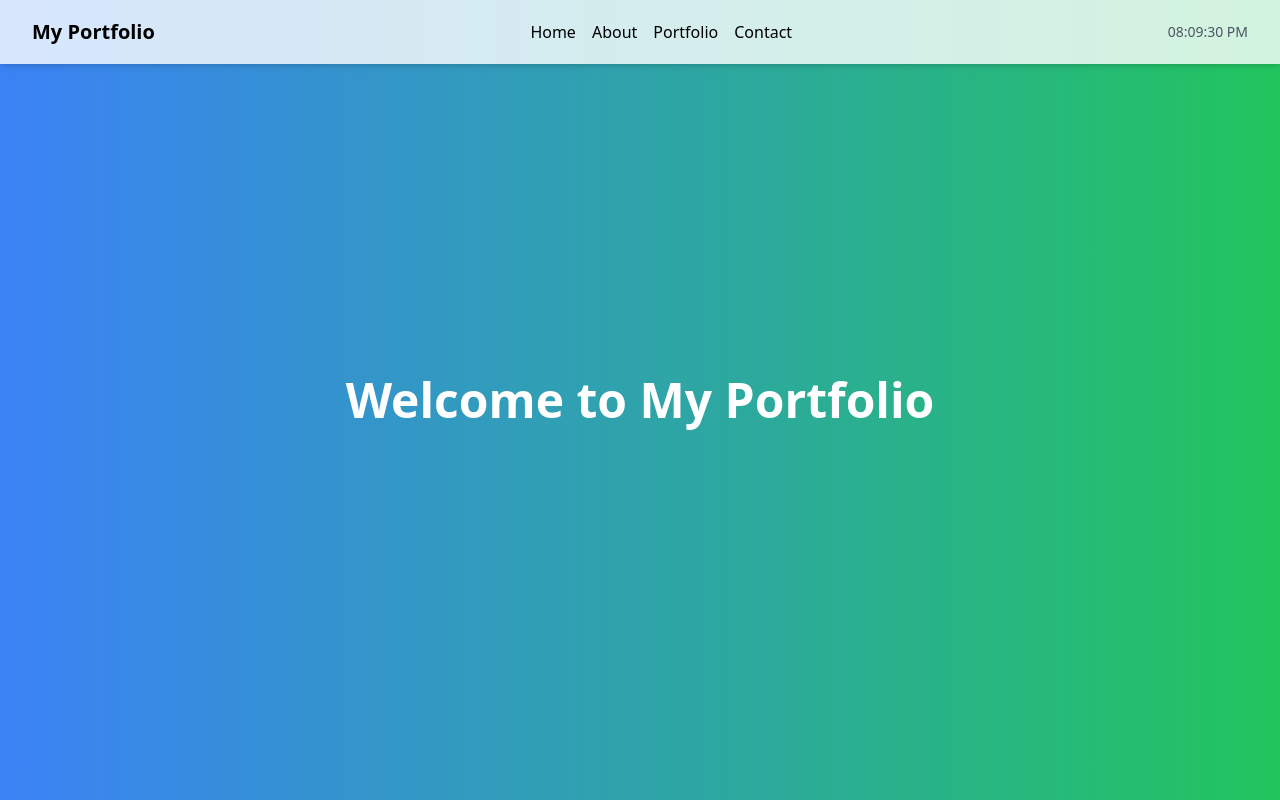
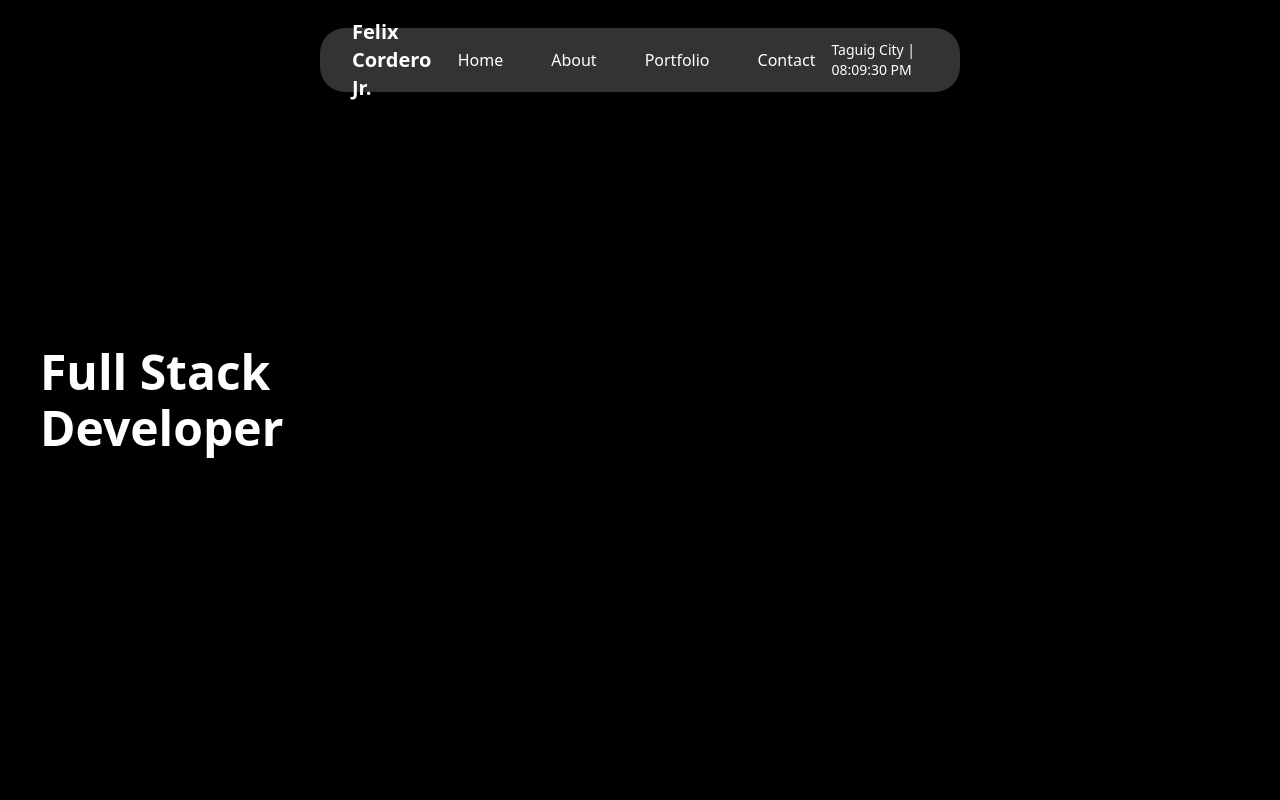
Before and after one commit to Felix-Cordero-Jr/Felix-Cordero-Jr., a Next.js app: page / in a window 1280 px wide. Shown: the top 800 px of the page. Built offline with nearby package versions, Linux system fonts and the light colour scheme.

Commit message:
background for hero page

```diff
--- a/src/app/components/Header.tsx
+++ b/src/app/components/Header.tsx
@@ -4,7 +4,7 @@ import Navbar from './Navbar';
 
 const Header: React.FC = () => {
   return (
-    <header className="fixed top-0 left-0 w-full bg-white bg-opacity-80 shadow-md z-50">
+    <header className="fixed top-7 left-1/2 transform -translate-x-1/2 w-[90%] sm:w-[80%] md:w-[70%] lg:w-[60%] xl:w-[50%] bg-white bg-opacity-0 shadow-md z-50 rounded-[25px] px-4 py-2 overflow-visible">
       <Navbar />
     </header>
   );
--- a/src/app/components/Hero.tsx
+++ b/src/app/components/Hero.tsx
@@ -1,7 +1,10 @@
 const Hero: React.FC = () => {
   return (
-    <section id="home" className="h-screen flex items-center justify-center bg-gradient-to-r from-blue-500 to-green-500 text-white">
-      <h1 className="text-5xl font-bold">Welcome to My Portfolio</h1>
+    <section id="home" className="h-screen flex items-center justify-start bg-black text-white pl-10">
+      <div>
+        <h1 className="text-5xl font-bold">Full Stack</h1>
+        <h1 className="text-5xl font-bold mt-2">Developer</h1>
+      </div>
     </section>
   );
 };
--- a/src/app/components/Navbar.tsx
+++ b/src/app/components/Navbar.tsx
@@ -1,19 +1,62 @@
 'use client';
 
+import { useState } from 'react';
 import TimeDisplay from './TimeDisplay';
 
 const Navbar: React.FC = () => {
+  const [isMenuOpen, setIsMenuOpen] = useState(false);
+
   return (
-    <nav className="flex justify-between items-center max-w-7xl mx-auto px-4 sm:px-6 lg:px-8 h-16">
-      <div className="text-xl font-bold">My Portfolio</div>
-      <div className="flex space-x-4">
-        <a href="#home" className="hover:text-blue-500">Home</a>
-        <a href="#about" className="hover:text-blue-500">About</a>
-        <a href="#portfolio" className="hover:text-blue-500">Portfolio</a>
-        <a href="#contact" className="hover:text-blue-500">Contact</a>
-      </div>
-      <div className="text-sm text-gray-600">
-        <TimeDisplay timeZone="Asia/Manila" />
+    <nav className="bg-white bg-opacity-20 shadow-md fixed top-0 left-0 w-full z-50 rounded-[25px]">
+      <div className="flex justify-between items-center max-w-7xl mx-auto px-4 sm:px-6 lg:px-8 h-16">
+        {/* Logo */}
+        <div className="text-xl font-bold text-white">Felix Cordero Jr.</div>
+
+        {/* Hamburger Menu Button */}
+        <button
+          className="block md:hidden text-gray-800"
+          onClick={() => setIsMenuOpen(!isMenuOpen)}
+          aria-label="Toggle Menu"
+        >
+          {isMenuOpen ? '✖' : '☰'}
+        </button>
+
+        {/* Menu Links */}
+        <div
+          className={`${
+            isMenuOpen ? 'block' : 'hidden'
+          } absolute top-16 left-0 w-full bg- md:static md:flex md:w-auto md:space-x-4 text-white`}
+        >
+          <a
+            href="#home"
+            className="block px-4 py-2 md:inline-block hover:text-blue-500"
+          >
+            Home
+          </a>
+          <a
+            href="#about"
+            className="block px-4 py-2 md:inline-block hover:text-blue-500"
+          >
+            About
+          </a>
+          <a
+            href="#portfolio"
+            className="block px-4 py-2 md:inline-block hover:text-blue-500"
+          >
+            Portfolio
+          </a>
+          <a
+            href="#contact"
+            className="block px-4 py-2 md:inline-block hover:text-blue-500"
+          >
+            Contact
+          </a>
+        </div>
+
+        {/* Time Display */}
+        <div className="hidden md:block text-sm text-white">
+          <TimeDisplay timeZone="Asia/Manila" cityName="Taguig City" />
+        </div>
       </div>
     </nav>
   );
--- a/src/app/components/TimeDisplay.tsx
+++ b/src/app/components/TimeDisplay.tsx
@@ -3,9 +3,10 @@ import React, { useEffect, useState } from 'react';
 type TimeDisplayProps = {
   timeZone: string;
   locale?: string;
+  cityName: string;  // Added prop for the city name
 };
 
-const TimeDisplay: React.FC<TimeDisplayProps> = ({ timeZone, locale = 'GMT' }) => {
+const TimeDisplay: React.FC<TimeDisplayProps> = ({ timeZone, locale = 'GMT', cityName }) => {
   const [currentTime, setCurrentTime] = useState<string>('Loading...');
 
   useEffect(() => {
@@ -31,7 +32,7 @@ const TimeDisplay: React.FC<TimeDisplayProps> = ({ timeZone, locale = 'GMT' }) =
     return () => clearInterval(intervalId);
   }, [timeZone, locale]);
 
-  return <span>{currentTime}</span>;
+  return <span>{cityName} | {currentTime}</span>;
 };
 
 export default TimeDisplay;
--- a/src/app/layout.tsx
+++ b/src/app/layout.tsx
@@ -3,7 +3,7 @@ import Header from './components/Header';
 import Footer from './components/Footer';
 
 export const metadata = {
-  title: 'Next.js Portfolio 2025',
+  title: 'Next.js Portfolio',
   description: 'A modern portfolio built with Next.js and Tailwind CSS.',
 };
 
--- a/tailwind.config.ts
+++ b/tailwind.config.ts
@@ -1,12 +1,12 @@
-// tailwind.config.ts
-
-module.exports = {
-  content: [
-    './src/app/**/*.{js,ts,jsx,tsx}',  // Ensures Tailwind scans all app files
-    './src/app/components/**/*.{js,ts,jsx,tsx}',  // Ensures components are scanned
-  ],
+/** @type {import('tailwindcss').Config} */
+export default {
   theme: {
-    extend: {},
+    extend: {
+      borderRadius: {
+        // You don't need to define `[25px]` here, as Tailwind already supports arbitrary values
+        '25px': '25px',
+      },
+    },
   },
-  plugins: [],
+  content: ['./src/**/*.{js,ts,jsx,tsx}'], // Include your file paths
 };
```
